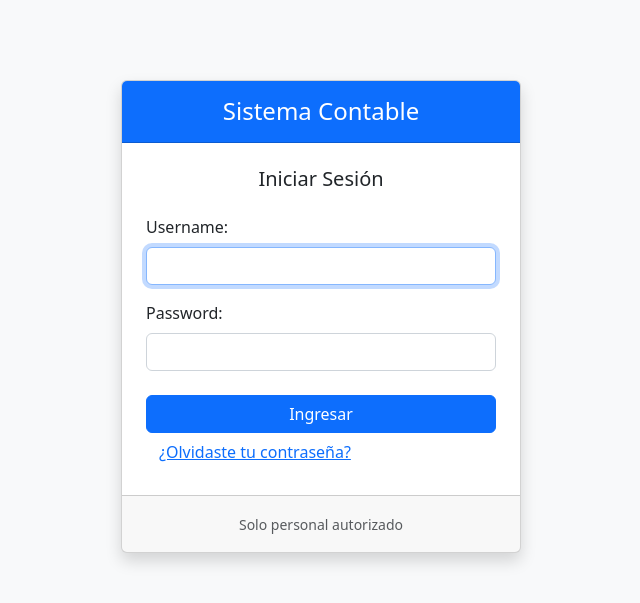
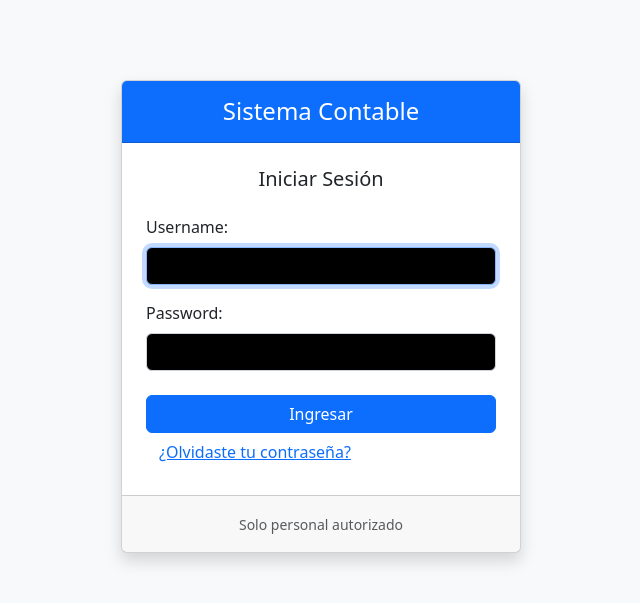
Before and after one commit to thomaspinda/sistema_contable, a Django app: page /accounts/login/ in a window 1280 px wide. Shown: the top 603 px of the page, without its empty margins (319-959 px from the left). Run offline with Django 5.2, Linux system fonts and the light colour scheme; some libraries are stand-ins or nearby versions.

```diff
--- a/contabilidad/templates/login.html
+++ b/contabilidad/templates/login.html
@@ -18,7 +18,7 @@
             font-size: 1rem;
             line-height: 1.5;
             color: #212529;
-            background-color: #fff;
+            background-color: #000000;
             border: 1px solid #ced4da;
             border-radius: .375rem;
         }
```
